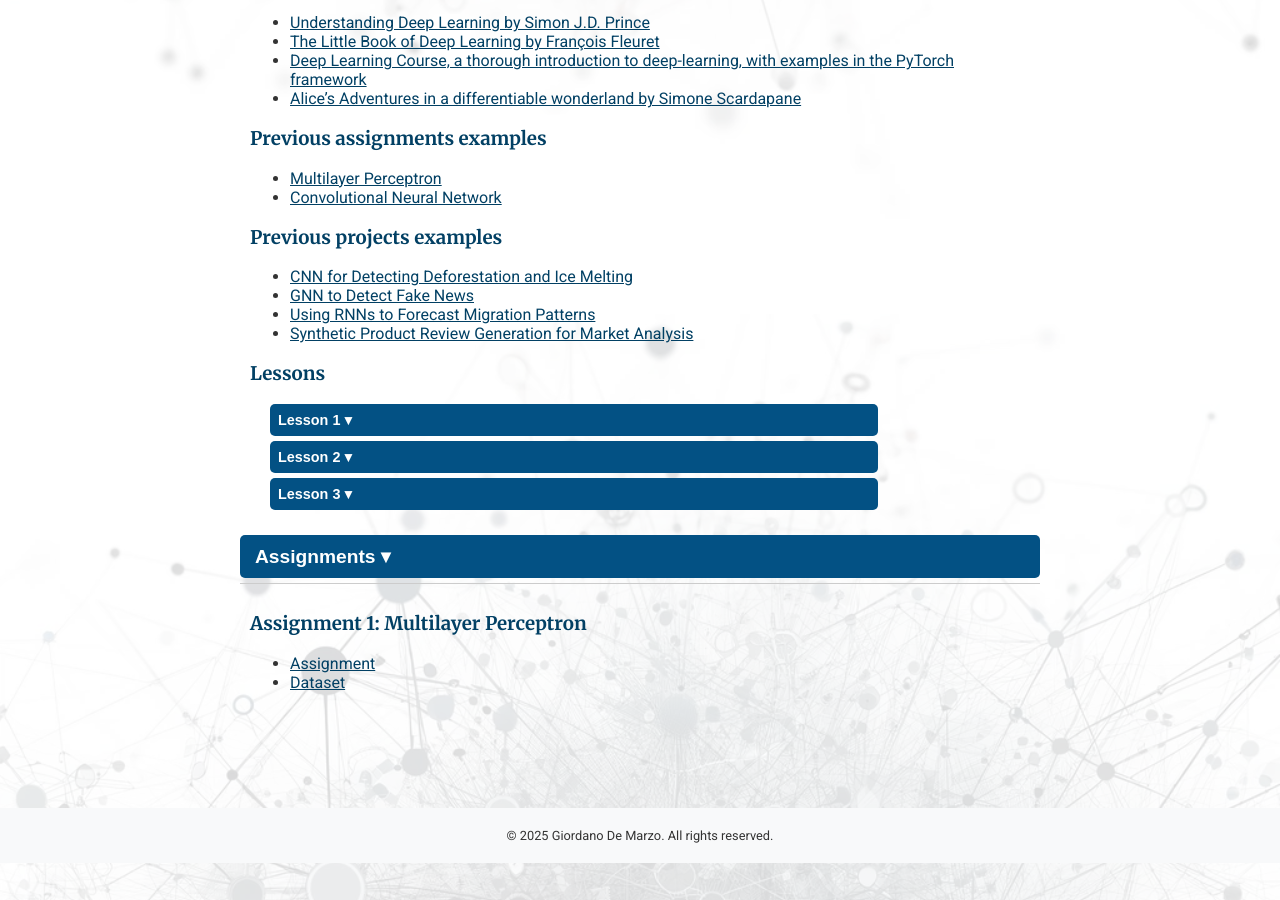
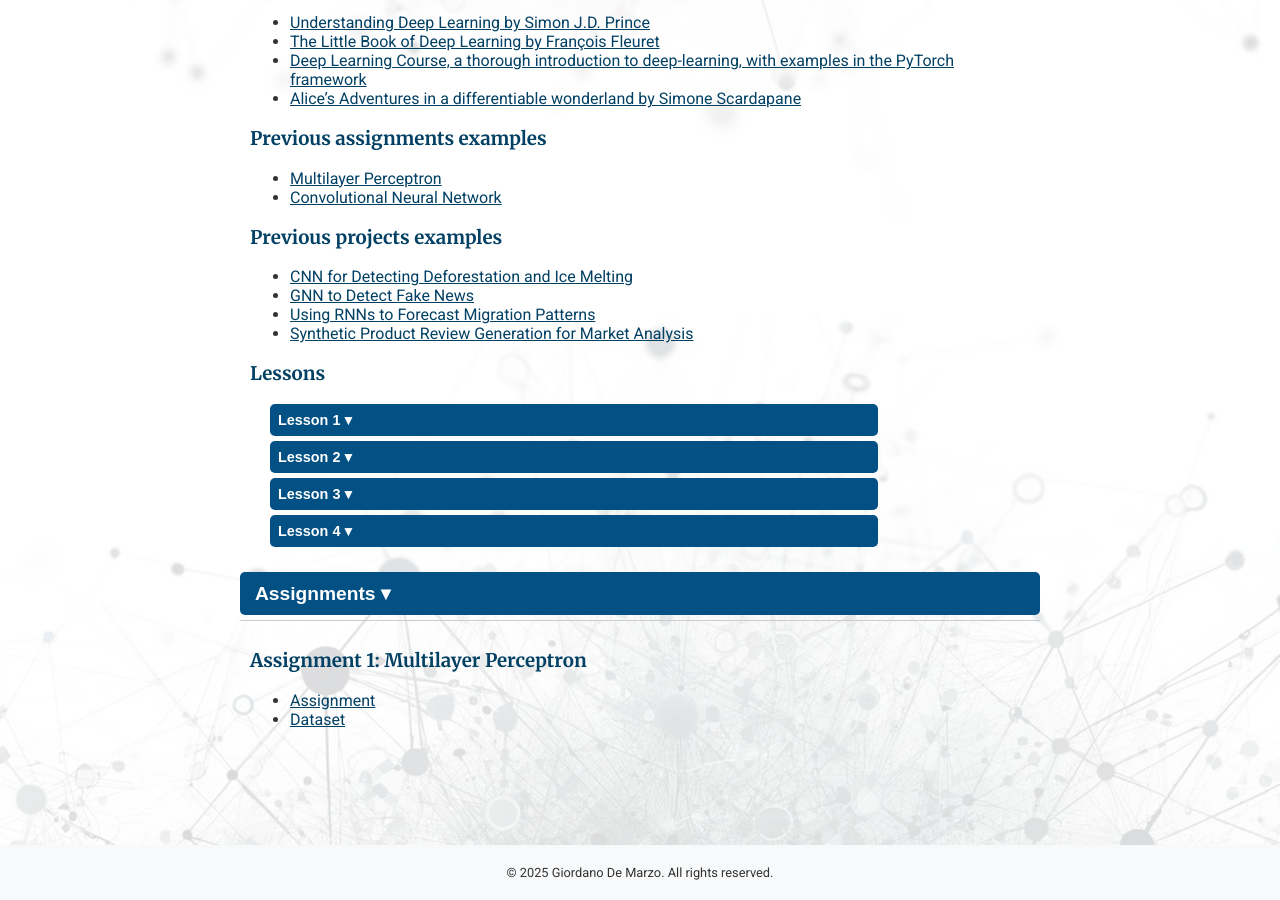
Before and after one commit to giordano-demarzo/giordano-demarzo.github.io, a Jekyll site: the page built from Deep_Learning_25.markdown, in a window 1280 px wide and 900 px high, scrolled down 2246 px. Built offline with Jekyll 4.4.1, drawn with Linux system fonts in a browser that asks for light colours.

Commit message:
Lesson 4

```diff
--- a/Deep_Learning_25.markdown
+++ b/Deep_Learning_25.markdown
@@ -194,6 +194,19 @@
     			</ul>
            </div>
        </div>
+       <div class="nested-accordion">
+           <button class="nested-accordion-button">Lesson 4 &#9662;</button>
+           <div class="nested-accordion-content">
+               <h4>Readings and Slides</h4>
+                   	<ul>
+                   		<li><a href="/files/dlss25/slides/DLSS4.pdf">Slides: Regularization of Neural Networks and Autoencoder</a></li>
+    			</ul>
+    		<h4>Coding session</h4>
+    			<ul>
+                   		<li><a href="/files/dlss25/notebooks/MultilayerPerceptron_regularization.ipynb">Notebook: Regularization and Autoencoder</a></li>
+    			</ul>
+           </div>
+       </div>
    </div>
    <!-- Assignments -->
     <button class="accordion-button" onclick="toggleAccordion('material-section')">Assignments &#9662;</button>
```
Also changed, not shown: 2 other files.
